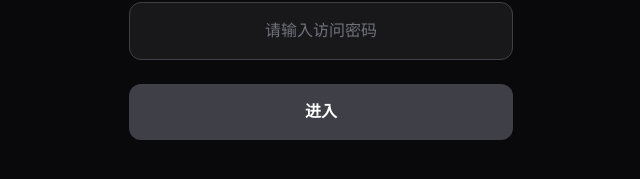
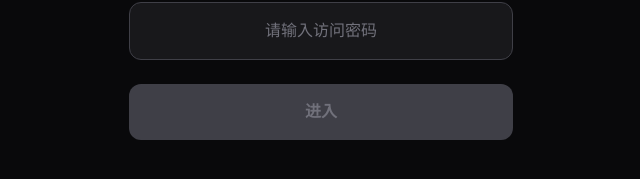
Before and after one commit to shen169/tvs-video-tool, a Next.js app in the folder frontend/: page /login in a window 1280 px wide. Shown: the part 383-562 px from the top of the page, without its empty margins (319-959 px from the left). Built offline with nearby package versions, Linux system fonts and the light colour scheme.

Commit message:
fix: 登录改为纯客户端校验，消除冷启动延迟

```diff
--- a/frontend/app/login/page.tsx
+++ b/frontend/app/login/page.tsx
@@ -2,31 +2,23 @@
 import { useState } from "react";
 import { useRouter } from "next/navigation";
 
+const CORRECT = "tvs2024";
+
 export default function LoginPage() {
   const [password, setPassword] = useState("");
   const [error, setError] = useState("");
-  const [loading, setLoading] = useState(false);
   const router = useRouter();
 
-  const handleLogin = async () => {
-    setLoading(true);
-    setError("");
-    try {
-      const res = await fetch("/api/auth", {
-        method: "POST",
-        headers: { "Content-Type": "application/json" },
-        body: JSON.stringify({ password }),
-      });
-      if (res.ok) {
-        router.push("/");
-        router.refresh();
-      } else {
-        setError("密码错误");
-      }
-    } catch {
-      setError("登录失败，请重试");
+  const handleLogin = () => {
+    if (password === CORRECT) {
+      // 直接设 cookie 后跳转，不调 API，秒响应
+      document.cookie = `tvs_auth=${CORRECT};path=/;max-age=${60 * 60 * 24 * 30};SameSite=Lax`;
+      router.push("/");
+      router.refresh();
+    } else {
+      setError("密码错误");
+      setPassword("");
     }
-    setLoading(false);
   };
 
   return (
@@ -45,10 +37,10 @@ export default function LoginPage() {
         {error && <p className="text-red-400 text-sm">{error}</p>}
         <button
           onClick={handleLogin}
-          disabled={loading || !password}
-          className="w-full py-4 rounded-xl bg-blue-600 hover:bg-blue-500 disabled:bg-zinc-700 text-white font-bold transition"
+          disabled={!password}
+          className="w-full py-4 rounded-xl bg-blue-600 hover:bg-blue-500 disabled:bg-zinc-700 disabled:text-zinc-500 text-white font-bold transition"
         >
-          {loading ? "验证中..." : "进入"}
+          进入
         </button>
       </div>
     </main>
```
Also changed, not shown: 1 other file (tests, documents, lock files or other folders).
